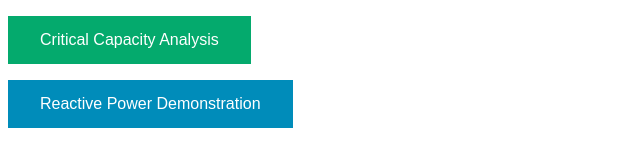
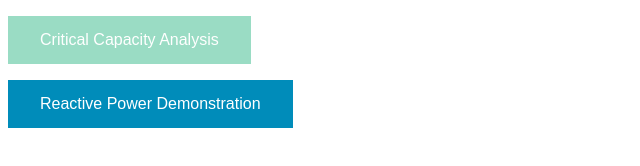
Before and after one commit to BrettDonno/BrettDonno.github.io, a plain HTML site: page index.html in a window 1280 px wide. In both pictures the pointer is over the button "Critical Capacity Analysis". Shown: the whole page, without its empty margins (0-640 px from the left). Drawn offline with Linux system fonts and the light colour scheme.

Commit message:
Update index.html

```diff
--- a/index.html
+++ b/index.html
@@ -19,7 +19,7 @@
       .button2 {background-color: #008CBA;} /* Blue */
       .button3 {background-color: #f44336;} /* Red */
 
-       but:hover{
+       .button:hover{
         opacity: 0.4;
        }
       </style>
```
